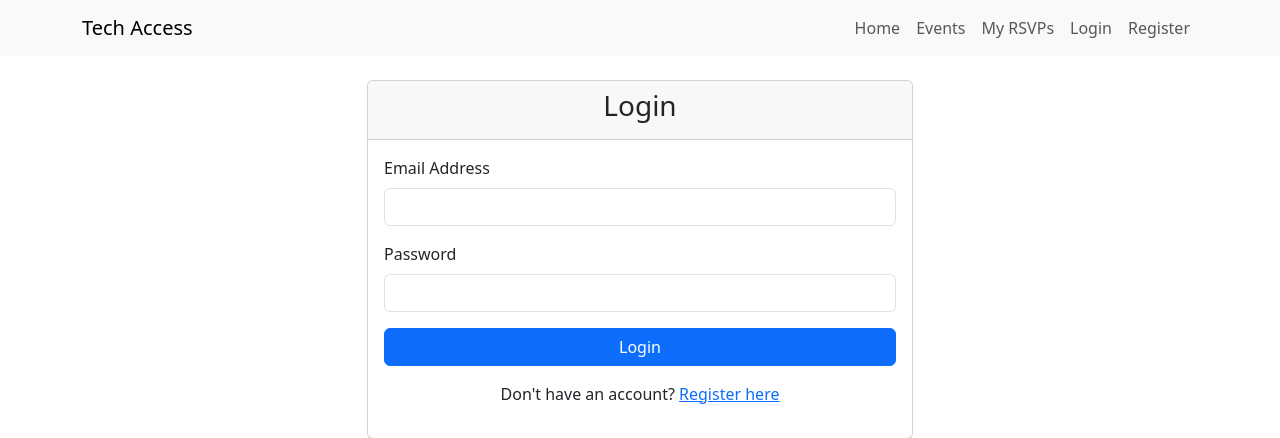
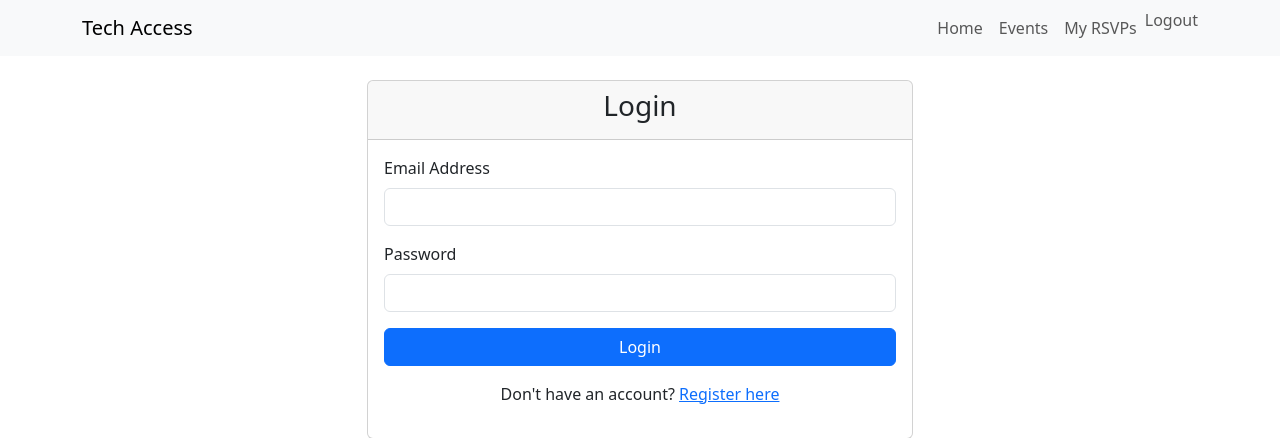
Before and after one commit to lancepounds/tech-access-platform, a Flask app: page /login in a window 1280 px wide. Shown: the top 438 px of the page. Run offline with Flask 3, Linux system fonts and the light colour scheme; the visitor is signed in with stand-in values (Sample User, id 1).

Commit message:
Assistant checkpoint: Update navbar with conditional navigation and logout
Assistant generated file changes:
- templates/base.html: Update navbar with conditional navigation and logout
- main.py: Add logout route

---

User prompt:

Please update templates/base.html so that the navbar shows:

“Home” linking to /

“Login”/“Register” when nobody’s in session

“Events” + “My RSVPs” when a user is logged in

“Dashboard” + “Create Event” when a company is logged in

A “Logout” button that POSTs to a new /logout route
And ensure flash messages render just below the navbar.”

Replit-Commit-Author: Assistant
Replit-Commit-Session-Id: 0252a4c5-20d4-4b12-8ac7-73d59e823c45

```diff
--- a/main.py
+++ b/main.py
@@ -678,6 +678,12 @@ def create_event():
         flash('Failed to create event. Please try again.', 'danger')
         return redirect(url_for('create_event_page'))
 
+@app.route('/logout', methods=['POST'])
+def logout():
+    session.clear()
+    flash('You have been logged out successfully.', 'success')
+    return redirect(url_for('index'))
+
 def decode_token(token):
     try:
         decoded = jwt.decode(token, JWT_SECRET, algorithms=['HS256'])
--- a/templates/base.html
+++ b/templates/base.html
@@ -24,14 +24,30 @@
       <div class="collapse navbar-collapse" id="navMenu">
         <ul class="navbar-nav ms-auto">
           <li class="nav-item"><a class="nav-link" href="{{ url_for('index') }}">Home</a></li>
-          <li class="nav-item"><a class="nav-link" href="{{ url_for('show_events') }}">Events</a></li>
-          {% if session.get('role') == 'user' %}
-          <li class="nav-item"><a class="nav-link" href="{{ url_for('show_my_rsvps') }}">My RSVPs</a></li>
+
+          {% if not session.get('role') %}
+            <!-- Not logged in -->
+            <li class="nav-item"><a class="nav-link" href="{{ url_for('login_page') }}">Login</a></li>
+            <li class="nav-item"><a class="nav-link" href="{{ url_for('show_register') }}">Register</a></li>
+          {% elif session.get('role') == 'user' %}
+            <!-- User logged in -->
+            <li class="nav-item"><a class="nav-link" href="{{ url_for('show_events') }}">Events</a></li>
+            <li class="nav-item"><a class="nav-link" href="{{ url_for('show_my_rsvps') }}">My RSVPs</a></li>
+            <li class="nav-item">
+              <form method="post" action="{{ url_for('logout') }}" style="display: inline;">
+                <button type="submit" class="btn btn-link nav-link" style="border: none; padding: 0; text-decoration: none;">Logout</button>
+              </form>
+            </li>
           {% elif session.get('role') == 'company' %}
-          <li class="nav-item"><a class="nav-link" href="{{ url_for('company_dashboard') }}">Dashboard</a></li>
+            <!-- Company logged in -->
+            <li class="nav-item"><a class="nav-link" href="{{ url_for('company_dashboard') }}">Dashboard</a></li>
+            <li class="nav-item"><a class="nav-link" href="{{ url_for('create_event_page') }}">Create Event</a></li>
+            <li class="nav-item">
+              <form method="post" action="{{ url_for('logout') }}" style="display: inline;">
+                <button type="submit" class="btn btn-link nav-link" style="border: none; padding: 0; text-decoration: none;">Logout</button>
+              </form>
+            </li>
           {% endif %}
-          <li class="nav-item"><a class="nav-link" href="/login">Login</a></li>
-          <li class="nav-item"><a class="nav-link" href="{{ url_for('show_register') }}">Register</a></li>
         </ul>
       </div>
     </div>
```
